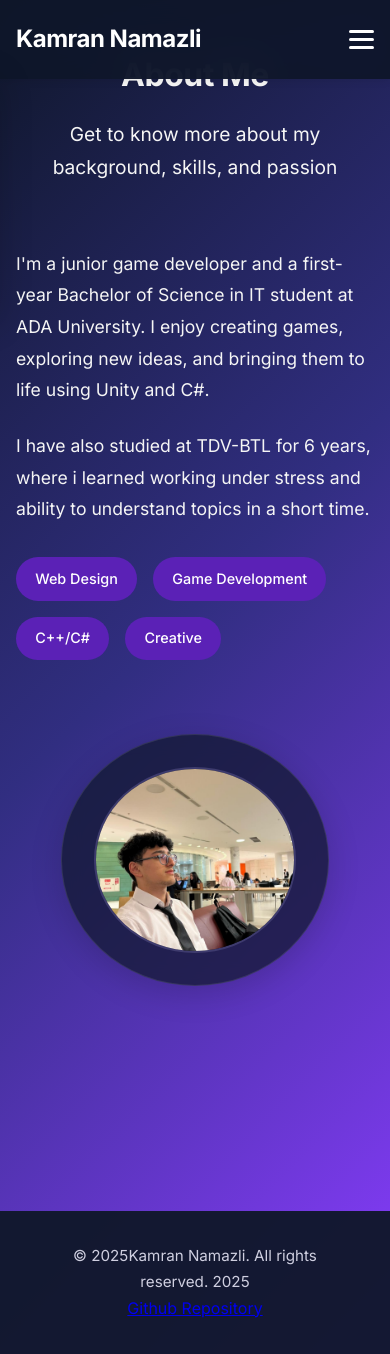
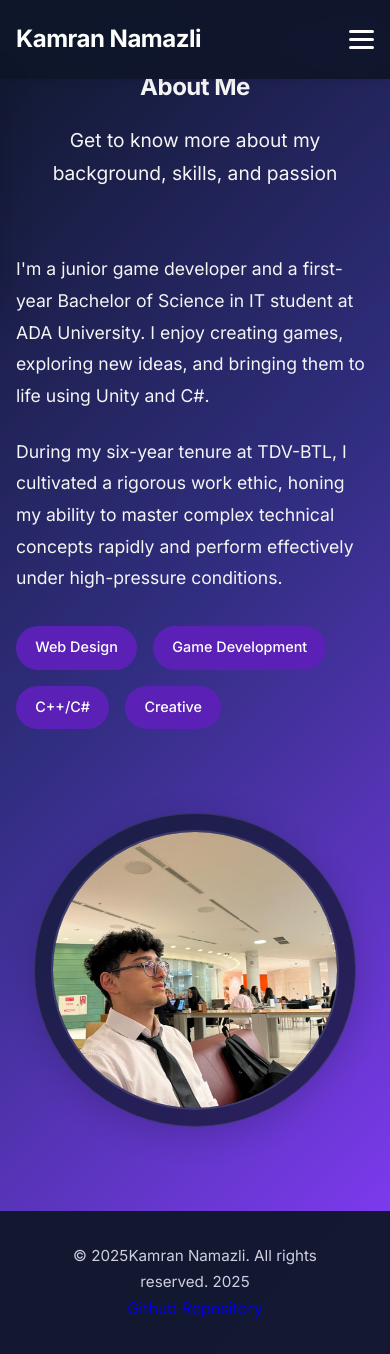
Before and after one commit to draken777/draken777.github.io, a Jekyll site: the page built from about.html, in a window 390 px wide and 1354 px high. Built offline with Jekyll 4.4.1, drawn with Linux system fonts in a browser that asks for light colours; nearby versions of some CDN libraries.

Commit message:
Navigation bar and page visibility in the phones

```diff
--- a/_includes/navigation.html
+++ b/_includes/navigation.html
@@ -7,7 +7,7 @@
             <li><a href="{{ '/portfolio/' | relative_url }}">Portfolio</a></li>
             <li><a href="{{ '/contact/' | relative_url }}">Contact</a></li>
         </ul>
-        <div class="menu-toggle" id="menu-toggle">
+        <div class="menu-toggle" id="menuToggle">
             <span></span>
             <span></span>
             <span></span>
--- a/about.html
+++ b/about.html
@@ -5,14 +5,16 @@
 ---
 
 <section id="about">
+
     <div class="section-header">
+        <br>
         <h2>About Me</h2>
         <p class="section-subtitle">Get to know more about my background, skills, and passion</p>
     </div>
     <div class="about-content">
         <div class="about-text">
             <p>I'm a junior game developer and a first-year Bachelor of Science in IT student at ADA University. I enjoy creating games, exploring new ideas, and bringing them to life using Unity and C#.</p>
-            <p>I have also studied at TDV-BTL for 6 years, where i learned working under stress and ability to understand topics in a short time.</p>
+            <p>During my six-year tenure at TDV-BTL, I cultivated a rigorous work ethic, honing my ability to master complex technical concepts rapidly and perform effectively under high-pressure conditions. </p>
             <div class="skill-tags">
                 <span class="skill-tag">Web Design</span>
                 <span class="skill-tag">Game Development</span>
--- a/assets/css/styles.css
+++ b/assets/css/styles.css
@@ -150,9 +150,10 @@
 #home {
     color: white;
     text-align: center;
-    padding: 8rem 2rem;
+    padding: 8rem 2rem 4rem;
     position: relative;
     overflow: hidden;
+    margin-top: 70px;
 }
 
 #home::before {
@@ -217,7 +218,7 @@
    SECTIONS
    =========================== */
 section {
-    padding: 6rem 2rem;
+    padding: 6rem 2rem 4rem;
     max-width: 1400px;
     margin: 0 auto;
 }
@@ -346,6 +347,20 @@
     gap: 2rem;
     backdrop-filter: blur(10px);
     cursor: none;
+}
+
+@media (max-width: 768px) {
+    .profile-card {
+        margin-left: 10%;
+        width: 80%;
+    }
+}
+
+@media (max-width: 480px) {
+    .profile-card {
+        margin-left: 5%;
+        width: 90%;
+    }
 }
 
 .profile-photo {
@@ -617,6 +632,18 @@
         display: flex;
     }
 
+    .menu-toggle.open span:nth-child(1) {
+        transform: rotate(45deg) translate(10px, 10px);
+    }
+
+    .menu-toggle.open span:nth-child(2) {
+        opacity: 0;
+    }
+
+    .menu-toggle.open span:nth-child(3) {
+        transform: rotate(-45deg) translate(7px, -7px);
+    }
+
     .nav-links {
         position: fixed;
         top: 70px;
@@ -630,10 +657,16 @@
         transform: translateX(-100%);
         transition: transform 0.3s ease;
         box-shadow: var(--shadow-lg);
+        max-height: calc(100vh - 70px);
+        overflow-y: auto;
     }
 
     .nav-links.active {
         transform: translateX(0);
+    }
+
+    .nav-links a {
+        font-size: 1.1rem;
     }
 
     .nav-container {
@@ -641,7 +674,7 @@
     }
 
     section {
-        padding: 4rem 1.5rem;
+        padding: 4rem 1.5rem 3rem;
     }
 
     .card-grid,
@@ -650,7 +683,16 @@
     }
 
     #home {
-        padding: 5rem 1.5rem;
+        padding: 5rem 1.5rem 3rem;
+    }
+
+    .about-content {
+        gap: 2rem;
+    }
+
+    .profile-card {
+        margin-left: auto;
+        margin-right: auto;
     }
 }
 
@@ -660,6 +702,22 @@
     }
 
     section {
-        padding: 3rem 1rem;
+        padding: 2.5rem 1rem 2rem;
+    }
+
+    #home {
+        padding: 4rem 1rem 2rem;
+    }
+
+    h2 {
+        font-size: clamp(1.5rem, 3vw, 2rem);
+    }
+
+    .nav-links {
+        gap: 1rem;
+    }
+
+    .profile-card {
+        padding: 1rem;
     }
 }
--- a/contact.html
+++ b/contact.html
@@ -5,6 +5,7 @@
 ---
 
 <section id="contact">
+    <br>
     <div class="section-header">
         <h2>Contact</h2>
         <p class="section-subtitle">Let's connect and work together</p>
--- a/index.html
+++ b/index.html
@@ -5,6 +5,7 @@
 ---
 
 <section id="home">
+    <br>
     <h1>Hi, I’m Kamran 👋</h1>
     <h2>Welcome to My Website</h2>
     <p>I’m a motivated learner with a strong interest in technology, problem-solving, and self-development. I enjoy building things, learning new skills, and constantly improving myself through practice and curiosity.</p>
--- a/portfolio.html
+++ b/portfolio.html
@@ -5,6 +5,7 @@
 ---
 
 <section id="portfolio">
+    <br>
     <div class="section-header">
         <h2>Portfolio</h2>
         <p class="section-subtitle">Showcase of my recent work and projects</p>
```
